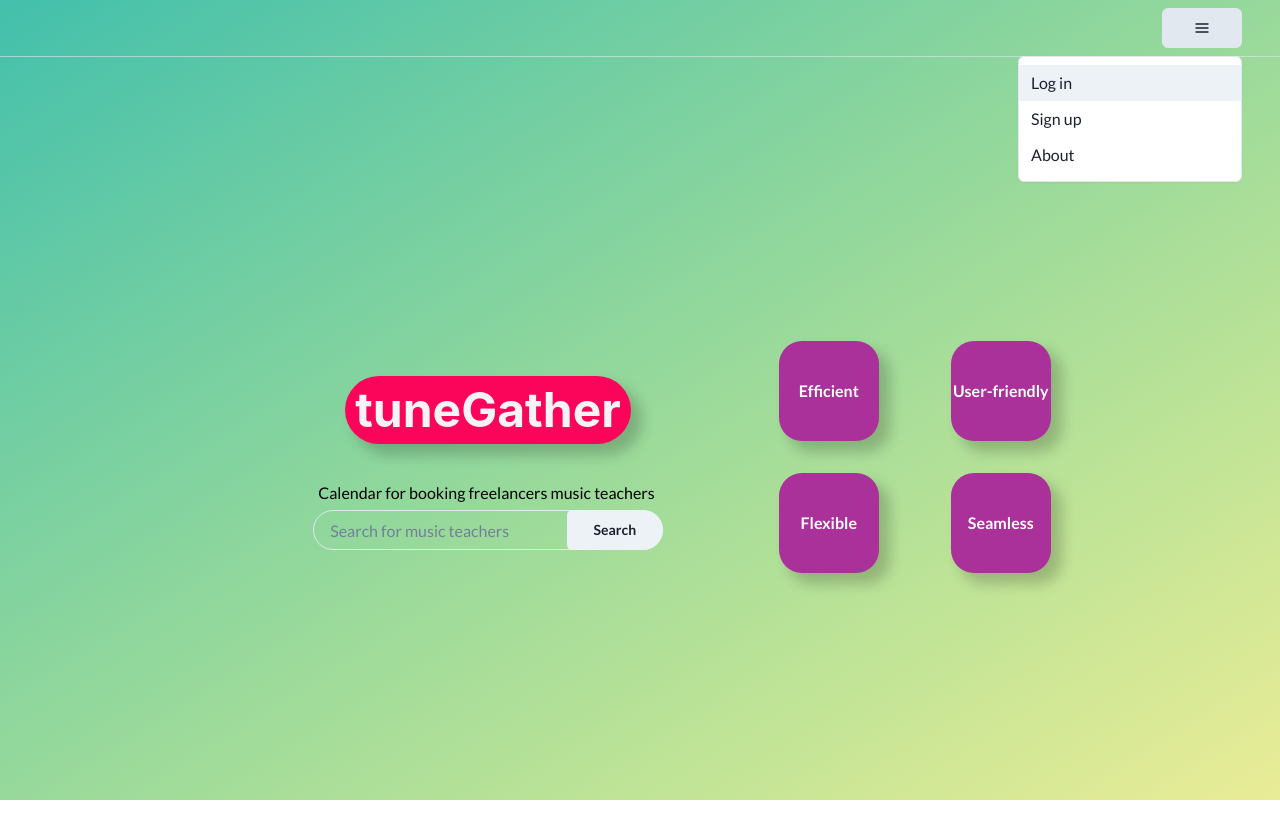
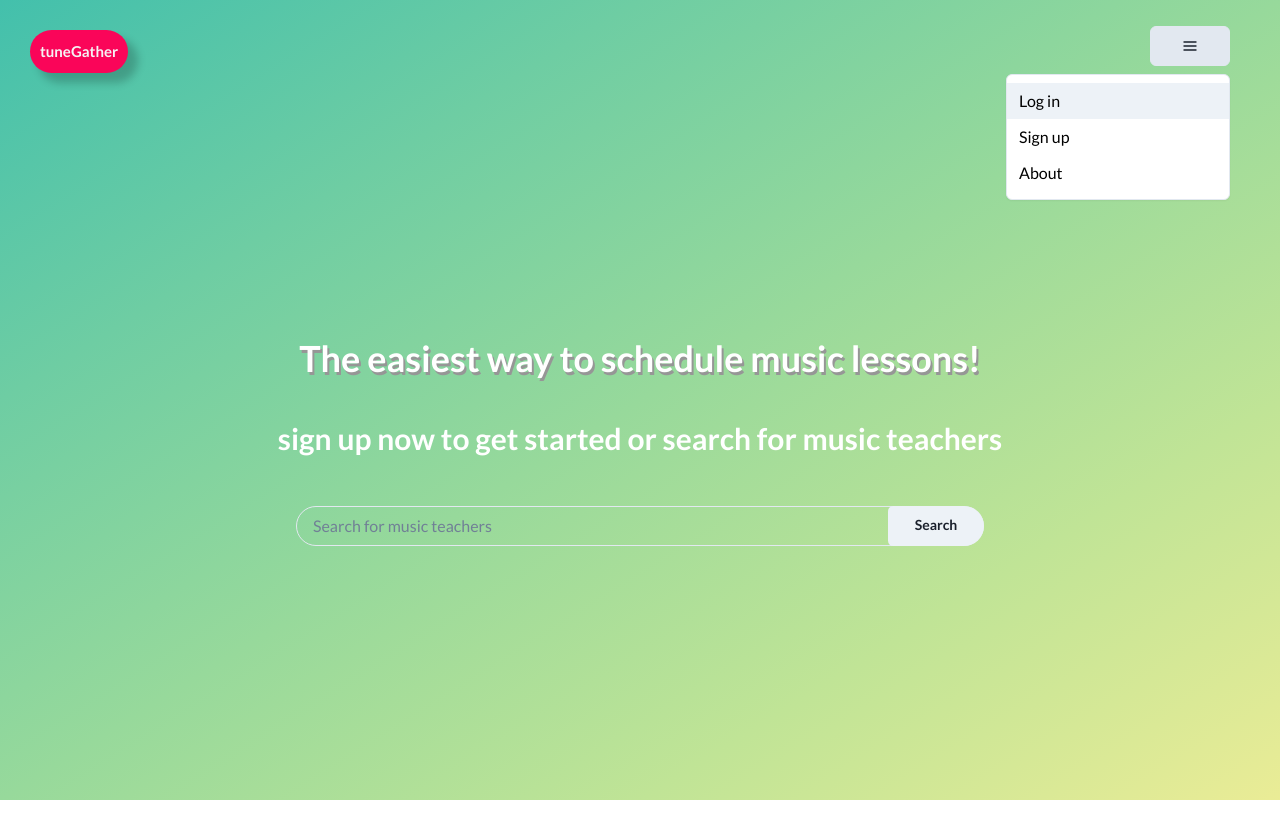
Before and after one commit to GG-Gx/final-project, a React (Vite) app in the folder frontend/tuneGather/: page / in a window 1280 px wide. Both pictures are taken after a click on the button "Options". Shown: the top 838 px of the page. After the commit the page ends 800 px from the top, so only its background shows below. Built offline with nearby package versions, Linux system fonts and the light colour scheme.

Commit message:
landing and navbar

```diff
--- a/frontend/tuneGather/index.html
+++ b/frontend/tuneGather/index.html
@@ -2,7 +2,7 @@
 <html lang="en">
   <head>
     <meta charset="UTF-8" />
-    <link rel="icon" type="image/svg+xml" href="/vite.svg" />
+    <link rel="icon" type="image/svg+xml" href="/calendar-symbol.svg" />
     <meta name="viewport" content="width=device-width, initial-scale=1.0" />
     <title>tuneGather</title>
   </head>
--- a/frontend/tuneGather/src/App.css
+++ b/frontend/tuneGather/src/App.css
@@ -5,12 +5,15 @@
 
  #root {
   font-family: 'Lato', sans-serif;
+  color: 'black';
   display: flex;
   flex-direction: column;
   align-items: center;
-  justify-content: center;
   height: 100vh;
+  width: 100vw;
   background-image: linear-gradient(to right bottom, #43c0ac, #6ecda3, #97d99b, #c0e496, #eaec96);
+
+
 
   /* calendar styles */
 
@@ -93,14 +96,15 @@
 
 
  .background{
-  display: block;
   /* background: linear-gradient(rgba(0,0,0,0.5), rgba(0,0,0,0.5)), url('https://i.ibb.co/D5XsCY2/heroImg.png'); */
   /* background: linear-gradient(rgba(0,0,0,0.5) 0%, rgba(0,0,0,0.5) 100%), ; */
-  background-image: linear-gradient(to right bottom, #43c0ac, #6ecda3, #97d99b, #c0e496, #eaec96);
-  width: 100%;
-  height: 100%;
-  position: absolute;
-  top: 0;
+  color: white;
+  display: flex;
+  flex-direction: column;
+
+  height: 100vh;
+  width: 100vw;
+
  }
 
 .calendar{
@@ -127,20 +131,30 @@
   justify-content: center;
   width: 100%;
   height: 100%;
+  margin: 0 auto;
  }
 
- .bigLogo {
+ .navBar {
+  display: flex;
+  justify-content: space-between;
+  align-items: center;
+  width: 100%;
+  padding: 20px;
+  box-sizing: border-box;
+  color: black;
+
+ }
+
+ .smallLogo {
   /* Sizing */
-  width: 100%; /* Set width to 100% */
-  max-width: 300px; /* Limit width to 300px */
-  width: fit-content; /* Adjust width to fit content */
-
-  /* Positioning and display */
-  margin: 0 auto; /* Center horizontally */
-  display: block; /* Make it a block element */
+  max-width: 100px; /* Set maximum width to 100px */
+  max-height: 100px; /* Set maximum height to 100px */
+  /*   align left */
+  margin-left: 10px;
+  /*   margin top*/
+  margin-top: 10px;
 
   /* Box properties */
-  /* box-shadow: inset 0 0 0 1px #F5F3F4; Inset shadow */
   background-color: #fa0559; /* Background color */
   border-radius: 999px; /* Rounded corners */
   padding: 10px; /* Padding */
@@ -149,7 +163,9 @@
   color: #F5F3F4; /* Text color */
   font-family: "Lato", "Inter", Helvetica, Arial, sans-serif; /* Font family */
   font-size: 15px; /* Font size */
-  line-height: 24px; /* Line height */
+  font-weight: 700; /* Font weight */
+  text-align: center; /* Text alignment */
+
 
   /* Miscellaneous */
   opacity: 1; /* Full opacity */
@@ -157,9 +173,9 @@
   user-select: none; /* Disable text selection */
   -webkit-user-select: none; /* For Safari */
   touch-action: manipulation; /* Optimize for touch devices */
-  word-break: break-word; /* Break long words */
+  word-break: normal; /* Break long words */
   border: 0; /* Remove border */
-  box-shadow: 10px 10px 14px 1px rgba(0, 0, 0, 0.2);
+  box-shadow: 9px 9px 9px 1px rgba(0, 0, 0, 0.2);
 }
 
 
--- a/frontend/tuneGather/src/components/Landing.jsx
+++ b/frontend/tuneGather/src/components/Landing.jsx
@@ -21,12 +21,19 @@ import {
   IconButton,
 } from '@chakra-ui/react';
 import { HamburgerIcon } from '@chakra-ui/icons';
+import NavBar from './NavBar';
+import SearchBar from './SearchBar';
+
 
 
 
 
 
 function Landing() {
+
+
+
+
     return (
       <Flex
       direction="column"
@@ -35,68 +42,35 @@ function Landing() {
       >
 
           <Box className="background">
-            <Box textAlign="right" padding={2}>
-              <Menu style={{ padding: '20px', marginRight: '30px' }}>
-                <MenuButton
-                as={IconButton}
-                aria-label='Options'
-                icon={<HamburgerIcon />}
-                variant='outline'
-                width={20} style={{ padding:'10px', marginRight: '30px'}}>Menu</MenuButton>
-                <MenuList>
-                  <MenuItem  as='a' href='/login'>Log in</MenuItem>
 
-                  <MenuItem as='a' href='/signup'>Sign up</MenuItem>
+            <NavBar />
 
-                  <MenuItem as='a' >About</MenuItem>
-              </MenuList>
-              </Menu>
-            </Box>
-            <Divider />
 
             <Box className = 'boxBig'>
 
 
-              <Box className='tuneGatherbox' style={{ padding: '100px' }}>
+            <Box display="flex" flexDirection="column" alignItems="center" justifyContent="center" textAlign="center" marginBottom='10px'>
 
 
-                <Heading as="h1" size="2xl" textAlign="center" margin="2rem" className='bigLogo'>
-                  tuneGather
+                <Heading  as="h1" size="xl" textShadow='2px 3px 0px rgba(150, 150, 150, 1)' padding='20px'  style={{  fontFamily: 'Lato'  }}>
+                The easiest way to schedule music lessons!
                 </Heading>
-                <Text style={{ margin: 'auto', padding: '5px', color:'black', fontFamily: 'Lato',  }}>
-                  Calendar for booking freelancers music teachers
-                </Text>
 
-                <InputGroup
-                  size="md"
-                  margin="auto"
-                  marginBottom="20px"
-                  maxWidth="400px"
-                >
-                  <Input
-                    pr="1rem"
-                    type="text"
-                    placeholder="Search for music teachers"
-                    borderRadius="23px"
-                  />
-                  <InputRightElement width="6rem"
-                  >
-                    <Button h="2.5rem" size="sm"
-                    width="6rem"
-                    borderTopRightRadius="23px"
-                    borderBottomRightRadius="23px"
+                <Heading as="h2" size="lg"  padding='20px' style={{  fontFamily: 'Lato'  }} marginBottom='10px'>
+                sign up now to get started
+                or
+                search for music teachers
 
-                    >
-                      Search
-                    </Button>
-                  </InputRightElement>
-                </InputGroup>
+                </Heading>
+                <SearchBar />
+
               </Box>
 
 
 
 
-              <Box >
+
+              {/* <Box >
 
   <Stack direction='row' spacing={10} align='center' style={{color:'white'}}>
     <Box display="flex" justifyContent="center" alignItems="center" style={{}}>
@@ -159,11 +133,11 @@ function Landing() {
       </Button>
     </Box>
   </Stack>
-</Box>
+</Box> */}
 
 
 
-            </Box>
+          </Box>
 
 
           </Box>
--- /dev/null
+++ b/frontend/tuneGather/src/components/NavBar.jsx
@@ -0,0 +1,64 @@
+import React from "react";
+import {
+  Box,
+  Image,
+  Heading,
+  Menu,
+  MenuButton,
+  MenuList,
+  MenuItem,
+  Divider,
+  Text,
+  Input,
+  Button,
+  InputGroup,
+  InputRightElement,
+  Flex,
+  Stack,
+  Card,
+  background,
+  Center,
+  IconButton,
+} from '@chakra-ui/react';
+import { HamburgerIcon } from '@chakra-ui/icons';
+
+
+
+
+function NavBar() {
+
+return (
+  <>
+  <Box className='navBar' >
+          <Text className='smallLogo' >
+                  tuneGather
+                </Text>
+
+              <Menu >
+                <MenuButton
+                as={IconButton}
+                aria-label='Options'
+                icon={<HamburgerIcon />}
+                variant='outline'
+                width={20} style={{ padding:'10px', marginRight: '30px'}}>Menu</MenuButton>
+                <MenuList>
+                  <MenuItem  as='a' href='/login'>Log in</MenuItem>
+
+                  <MenuItem as='a' href='/signup'>Sign up</MenuItem>
+
+                  <MenuItem as='a' >About</MenuItem>
+
+              </MenuList>
+
+              </Menu>
+            </Box>
+  </>
+
+
+
+)
+
+}
+
+
+export default NavBar;
--- /dev/null
+++ b/frontend/tuneGather/src/components/SearchBar.jsx
@@ -0,0 +1,61 @@
+import React from "react";
+import {
+  Box,
+  Image,
+  Heading,
+  Menu,
+  MenuButton,
+  MenuList,
+  MenuItem,
+  Divider,
+  Text,
+  Input,
+  Button,
+  InputGroup,
+  InputRightElement,
+  Flex,
+  Stack,
+  Card,
+  background,
+  Center,
+  IconButton,
+} from '@chakra-ui/react';
+
+
+function SearchBar() {
+
+  return (
+    <>
+       <InputGroup
+                  size="md"
+                  margin="auto"
+                  marginBottom="20px"
+                  marginTop="20px"
+
+                  width="90%"
+                >
+                  <Input
+                    pr="1rem"
+                    type="text"
+                    placeholder="Search for music teachers"
+                    borderRadius="23px"
+                  />
+                  <InputRightElement width="6rem"
+                  >
+                    <Button h="2.5rem" size="sm"
+                    width="6rem"
+                    borderTopRightRadius="23px"
+                    borderBottomRightRadius="23px"
+
+                    >
+                      Search
+                    </Button>
+                  </InputRightElement>
+                </InputGroup>
+    </>
+
+  );
+}
+
+
+export default SearchBar;
--- a/frontend/tuneGather/src/components/Singup.jsx
+++ b/frontend/tuneGather/src/components/Singup.jsx
@@ -26,6 +26,7 @@ import {
   FormErrorIcon,
 } from '@chakra-ui/react';
 import { Link } from "react-router-dom";
+import NavBar from "./NavBar";
 
 
 
@@ -46,12 +47,14 @@ function Singup () {
 
   return (
     <>
+      <NavBar/>
     <Flex
 
      direction="column"
      align="center"
      justify="center"
      className="background"
+     color="black"
     >
       <Box
       border="1px"
--- a/frontend/tuneGather/src/hooks/useLogin.jsx
+++ b/frontend/tuneGather/src/hooks/useLogin.jsx
@@ -11,7 +11,7 @@ export const useLogin = () => {
     setError(null);
 
     try {
-      const response = await fetch('http://localhost:5000/user/login', {
+      const response = await fetch('https://final-project-navy.vercel.app/user/login', {
         method: 'POST',
         headers: {
           'Content-Type': 'application/json',
--- a/frontend/tuneGather/src/hooks/useSignup.jsx
+++ b/frontend/tuneGather/src/hooks/useSignup.jsx
@@ -11,7 +11,7 @@ export const useSignup = () => {
     setError(null);
 
     try {
-      const response = await fetch('http://localhost:5000/user/signup', {
+      const response = await fetch('https://final-project-navy.vercel.app/user/signup', {
         method: 'POST',
         headers: {
           'Content-Type': 'application/json',
--- a/frontend/tuneGather/src/index.css
+++ b/frontend/tuneGather/src/index.css
@@ -3,7 +3,7 @@
 a {
   font-weight: 500;
   color: #646cff;
-  text-decoration: inherit;
+  text-decoration: none;
 }
 
 a:hover {
@@ -11,10 +11,7 @@ a:hover {
 }
 
 body {
-  margin: 0;
-  font-family: 'Inter', sans-serif;
-  color: #f9f9f9;
-  background-color: #242424;
+  margin: 0 auto;
 }
 
 h1 {
```
Also changed, not shown: frontend/tuneGather/src/components/Calendar.jsx (+45 -59 lines), frontend/tuneGather/src/components/Login.jsx (+7 -1 lines), frontend/tuneGather/public/calendar-symbol.svg (added), 1 other file (tests, documents, lock files or other folders).
